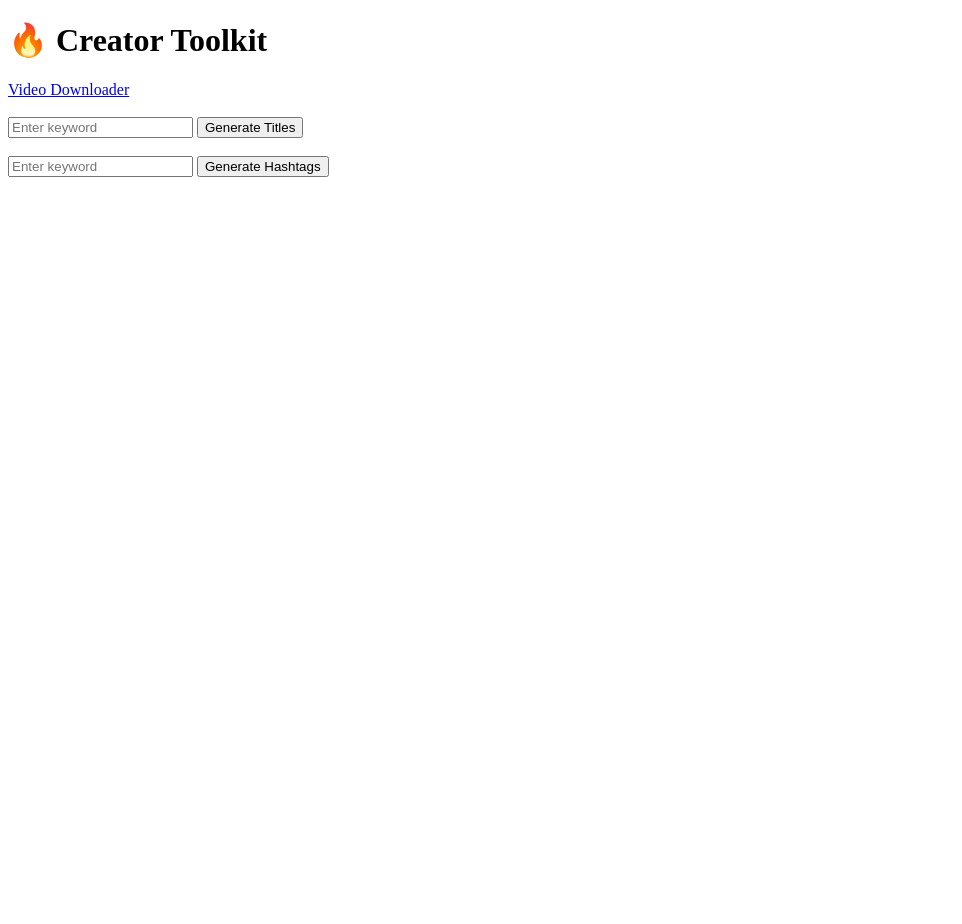
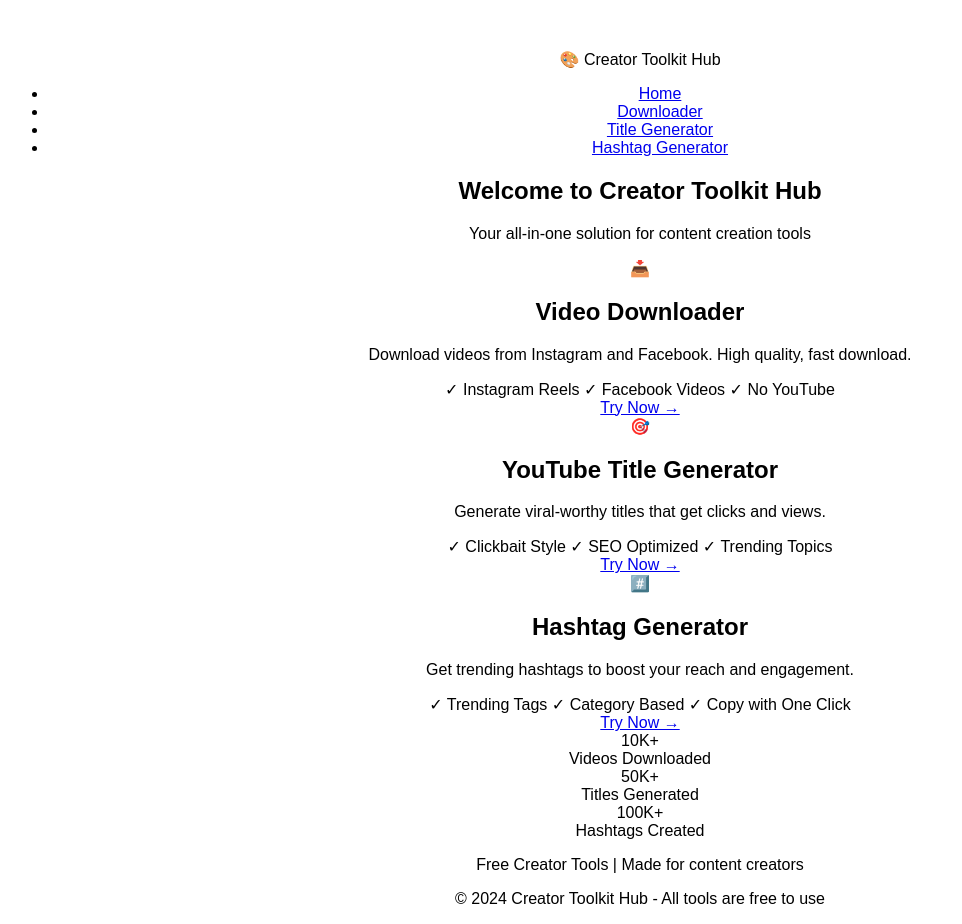
Before and after one commit to karthimathi/Momodownloader, a Flask app: page / in a window 1280 px wide. Shown: the whole page, without its empty margins (0-962 px from the left). Before the commit the page ends 177 px from the top, so only its background shows below. Run offline with Flask 3, Linux system fonts and the light colour scheme; some libraries are stand-ins or nearby versions.

Commit message:
Update index.html

```diff
--- a/Creator_tools/templates/index.html
+++ b/Creator_tools/templates/index.html
@@ -1,23 +1,107 @@
+{# templates/index.html #}
 <!DOCTYPE html>
-<html>
+<html lang="en">
 <head>
-    <title>Creator Tools</title>
+    <meta charset="UTF-8">
+    <meta name="viewport" content="width=device-width, initial-scale=1.0">
+    <title>Creator Toolkit Hub - Free Tools for Creators</title>
+    <link rel="stylesheet" href="{{ url_for('static', filename='style.css') }}">
 </head>
 <body>
-    <h1>🔥 Creator Toolkit</h1>
+    <nav class="navbar">
+        <div class="nav-container">
+            <div class="logo">
+                <span class="logo-icon">🎨</span>
+                <span class="logo-text">Creator Toolkit Hub</span>
+            </div>
+            <ul class="nav-menu">
+                <li><a href="/" class="active">Home</a></li>
+                <li><a href="/downloader">Downloader</a></li>
+                <li><a href="/title">Title Generator</a></li>
+                <li><a href="/hashtag">Hashtag Generator</a></li>
+            </ul>
+            <div class="hamburger">
+                <span></span>
+                <span></span>
+                <span></span>
+            </div>
+        </div>
+    </nav>
 
-    <a href="/downloader">Video Downloader</a><br><br>
+    <main class="container">
+        <section class="hero">
+            <h1 class="hero-title">Welcome to Creator Toolkit Hub</h1>
+            <p class="hero-subtitle">Your all-in-one solution for content creation tools</p>
+        </section>
 
-    <form action="/title" method="post">
-        <input type="text" name="keyword" placeholder="Enter keyword">
-        <button type="submit">Generate Titles</button>
-    </form>
+        <div class="tools-grid">
+            <div class="tool-card">
+                <div class="tool-icon">📥</div>
+                <h2 class="tool-title">Video Downloader</h2>
+                <p class="tool-description">Download videos from Instagram and Facebook. High quality, fast download.</p>
+                <div class="tool-features">
+                    <span>✓ Instagram Reels</span>
+                    <span>✓ Facebook Videos</span>
+                    <span>✓ No YouTube</span>
+                </div>
+                <a href="/downloader" class="tool-button">Try Now →</a>
+            </div>
 
-    <br>
+            <div class="tool-card">
+                <div class="tool-icon">🎯</div>
+                <h2 class="tool-title">YouTube Title Generator</h2>
+                <p class="tool-description">Generate viral-worthy titles that get clicks and views.</p>
+                <div class="tool-features">
+                    <span>✓ Clickbait Style</span>
+                    <span>✓ SEO Optimized</span>
+                    <span>✓ Trending Topics</span>
+                </div>
+                <a href="/title" class="tool-button">Try Now →</a>
+            </div>
 
-    <form action="/hashtag" method="post">
-        <input type="text" name="keyword" placeholder="Enter keyword">
-        <button type="submit">Generate Hashtags</button>
-    </form>
+            <div class="tool-card">
+                <div class="tool-icon">#️⃣</div>
+                <h2 class="tool-title">Hashtag Generator</h2>
+                <p class="tool-description">Get trending hashtags to boost your reach and engagement.</p>
+                <div class="tool-features">
+                    <span>✓ Trending Tags</span>
+                    <span>✓ Category Based</span>
+                    <span>✓ Copy with One Click</span>
+                </div>
+                <a href="/hashtag" class="tool-button">Try Now →</a>
+            </div>
+        </div>
+
+        <div class="stats-section">
+            <div class="stat-item">
+                <div class="stat-number">10K+</div>
+                <div class="stat-label">Videos Downloaded</div>
+            </div>
+            <div class="stat-item">
+                <div class="stat-number">50K+</div>
+                <div class="stat-label">Titles Generated</div>
+            </div>
+            <div class="stat-item">
+                <div class="stat-number">100K+</div>
+                <div class="stat-label">Hashtags Created</div>
+            </div>
+        </div>
+    </main>
+
+    <footer class="footer">
+        <p>Free Creator Tools | Made for content creators</p>
+        <p class="footer-note">© 2024 Creator Toolkit Hub - All tools are free to use</p>
+    </footer>
+
+    <script>
+        // Mobile menu toggle
+        const hamburger = document.querySelector('.hamburger');
+        const navMenu = document.querySelector('.nav-menu');
+
+        hamburger.addEventListener('click', () => {
+            hamburger.classList.toggle('active');
+            navMenu.classList.toggle('active');
+        });
+    </script>
 </body>
 </html>
```
